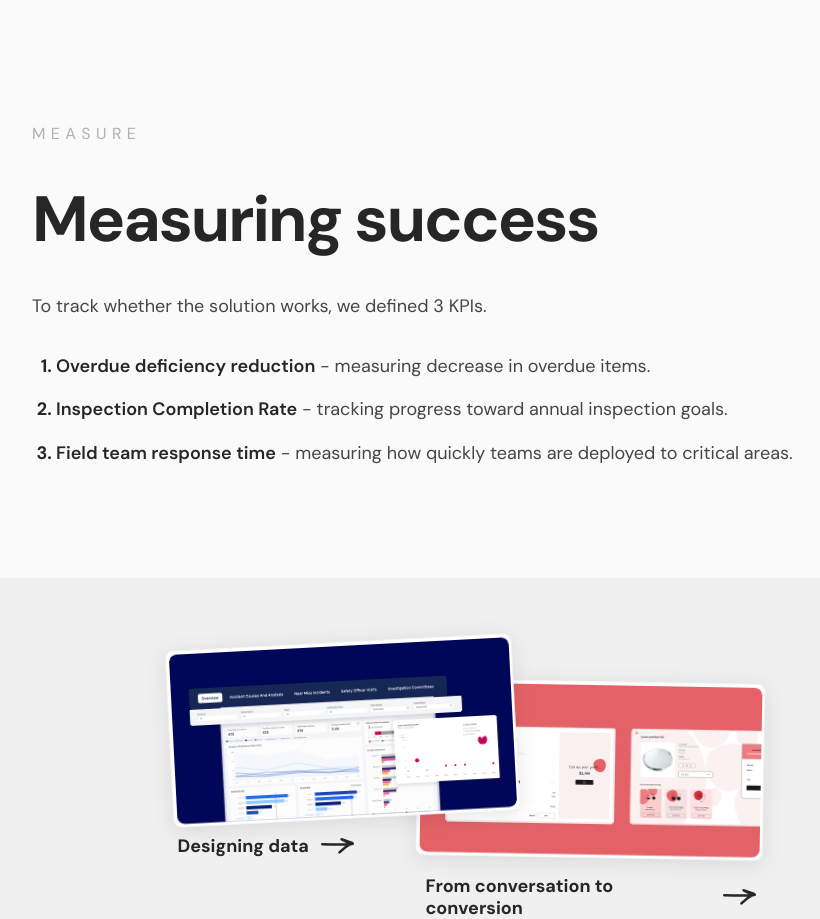
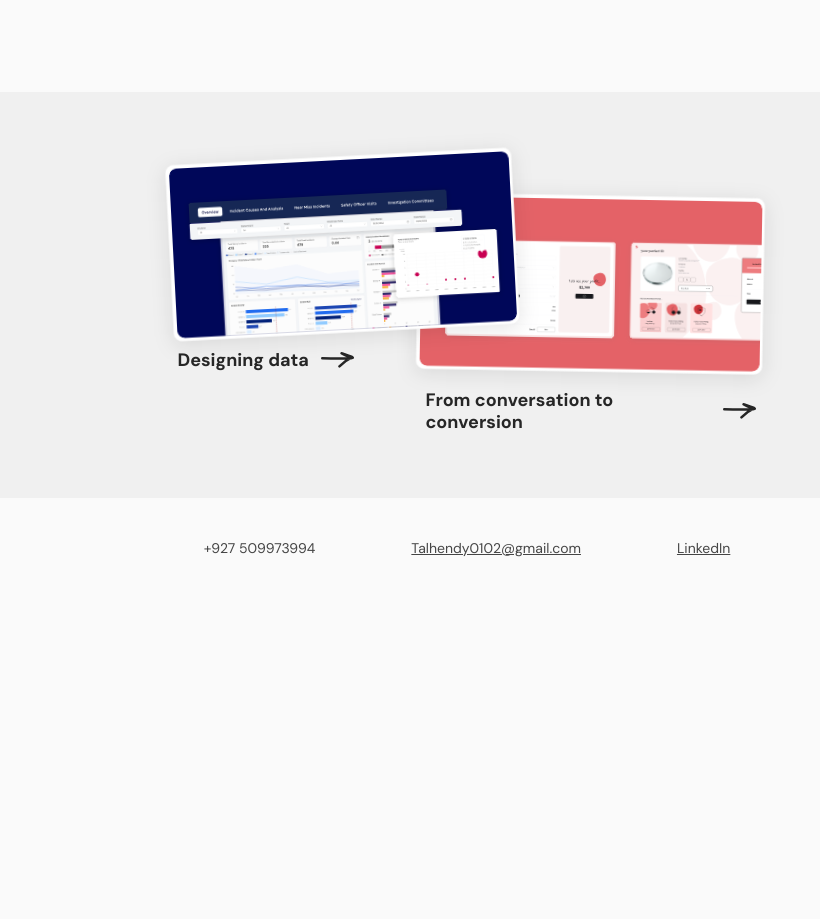
Before and after one commit to talhendy/tal-portfolio, a Next.js app: page /case-study/from-tracking-to-managing in a window 1280 px wide. Shown: the part 8060-8979 px from the top of the page, without its empty margins (173-993 px from the left). After the commit the page ends 8658 px from the top, so only its background shows below. Built offline with nearby package versions, Linux system fonts and the light colour scheme.

Commit message:
Update site content

```diff
--- a/app/case-study/from-tracking-to-managing/page.tsx
+++ b/app/case-study/from-tracking-to-managing/page.tsx
@@ -361,39 +361,6 @@ export default function FromTrackingToManaging() {
           </Caption>
         </section>
 
-        {/* Measuring Success */}
-        <section className="mt-20 lg:mt-[140px]">
-          <Text>
-            <Orientation>Measure</Orientation>
-            <div className="mt-10">
-              <SectionTitle>Measuring Success</SectionTitle>
-            </div>
-            <Body className="mt-10">
-              To track whether the solution works, we defined 3 KPIs.
-            </Body>
-            <ol className="mt-8 space-y-4 list-decimal pl-6 text-[18px] leading-[1.54] text-body marker:font-bold marker:text-title">
-              <li>
-                <span className="font-semibold text-title">
-                  Overdue deficiency reduction
-                </span>{" "}
-                - measuring decrease in overdue items.
-              </li>
-              <li>
-                <span className="font-semibold text-title">
-                  Inspection Completion Rate
-                </span>{" "}
-                - tracking progress toward annual inspection goals.
-              </li>
-              <li>
-                <span className="font-semibold text-title">
-                  Field team response time
-                </span>{" "}
-                - measuring how quickly teams are deployed to critical areas.
-              </li>
-            </ol>
-          </Text>
-        </section>
-
         {/* More case studies navigation */}
         <section className="mt-[110px] mb-0">
           <Wide>
```
